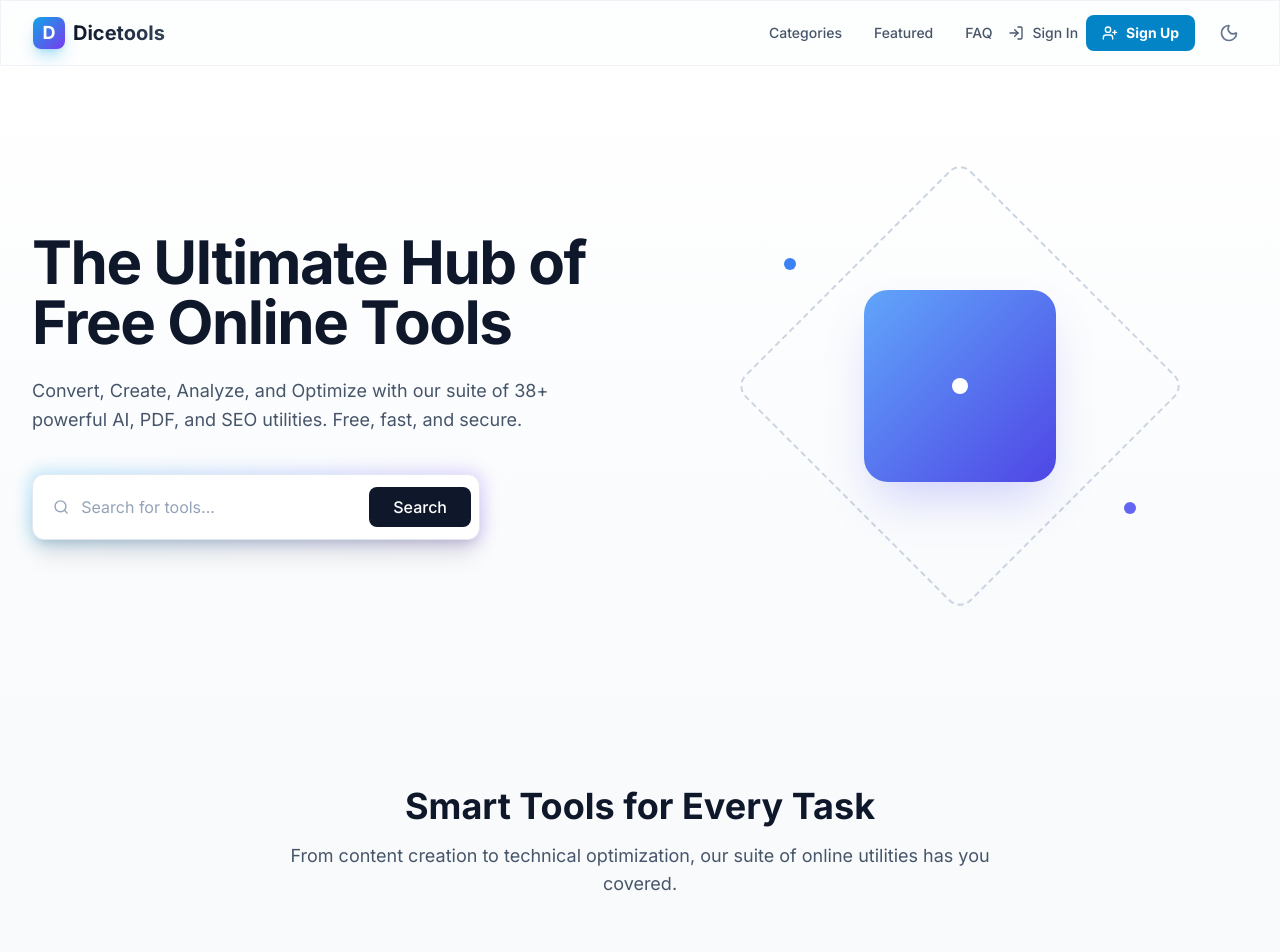
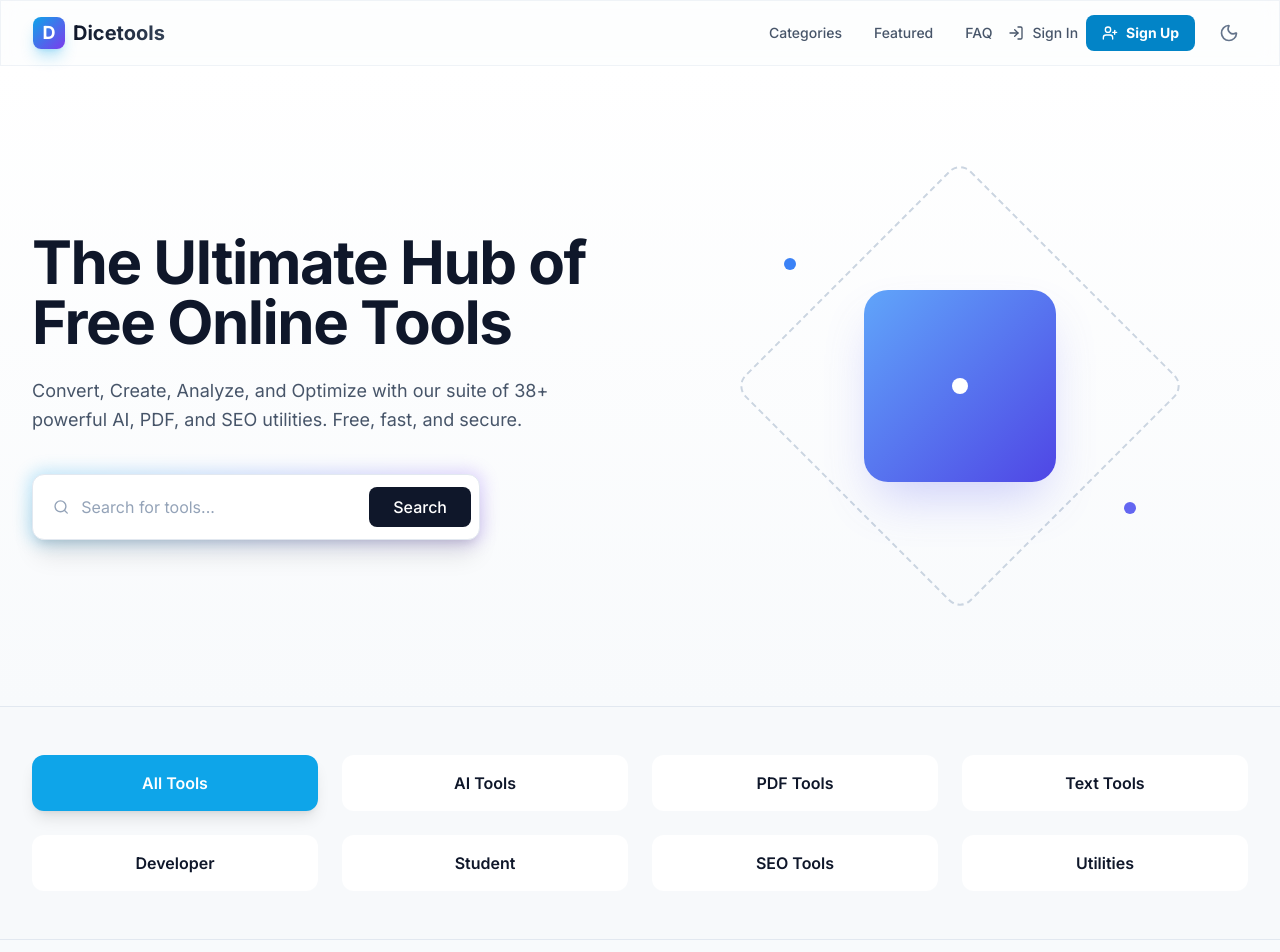
Before and after one commit to akbar316/dicetools-live, a React (Vite) app: page / in a window 1280 px wide. Shown: the top 952 px of the page. Built offline with nearby package versions, Linux system fonts and the light colour scheme; no server answers.

Commit message:
feat: revert homepage hero and categories

```diff
--- a/components/home/HomePage.tsx
+++ b/components/home/HomePage.tsx
@@ -76,13 +76,24 @@ const HomePage: React.FC<HomePageProps> = ({
           </div>
       </section>
 
-      {/* Smart Tools for Every Task */}
-      <section className="py-20">
+      {/* Categories Grid */}
+      <section id="categories" className="py-12 bg-slate-50/50 dark:bg-slate-900/50 border-y border-slate-200 dark:border-slate-800">
           <div className="max-w-7xl mx-auto px-4 sm:px-6 lg:px-8">
-              <div className="text-center mb-16">
-                <h2 className="text-4xl font-extrabold text-slate-900 dark:text-white mb-4">Smart Tools for Every Task</h2>
-                <p className="text-lg text-slate-600 dark:text-slate-400 max-w-3xl mx-auto">From content creation to technical optimization, our suite of online utilities has you covered.</p>
-              </div>
+          <div className="grid grid-cols-2 md:grid-cols-4 gap-6">
+              <button
+              onClick={() => setActiveCategory('all')}
+              className={`flex items-center justify-center text-center p-4 rounded-xl transition-all font-semibold ${activeCategory === 'all' ? 'bg-primary-500 text-white shadow-lg' : 'bg-white dark:bg-slate-900 hover:bg-slate-100 dark:hover:bg-slate-800'}`}>
+                  All Tools
+              </button>
+              {CATEGORIES.map((cat) => (
+              <button
+                  key={cat.id}
+                  onClick={() => setActiveCategory(cat.id)}
+                  className={`flex items-center justify-center text-center p-4 rounded-xl transition-all font-semibold ${activeCategory === cat.id ? 'bg-primary-500 text-white shadow-lg' : 'bg-white dark:bg-slate-900 hover:bg-slate-100 dark:hover:bg-slate-800'}`}>
+                  {cat.name}
+              </button>
+              ))}
+          </div>
           </div>
       </section>
 
```
